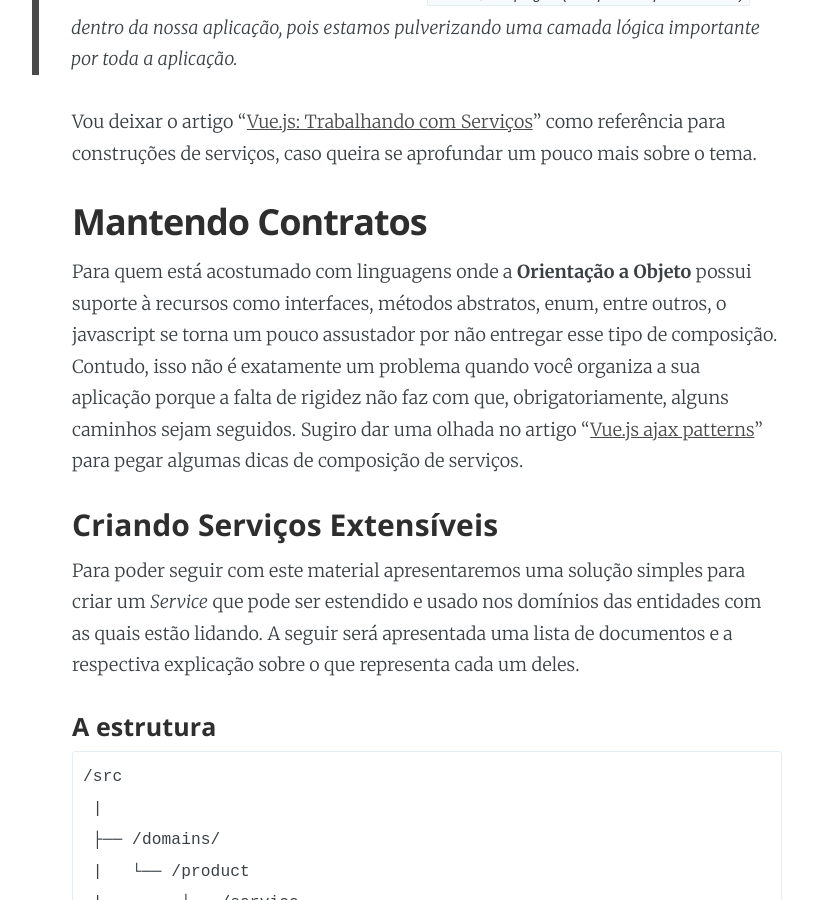
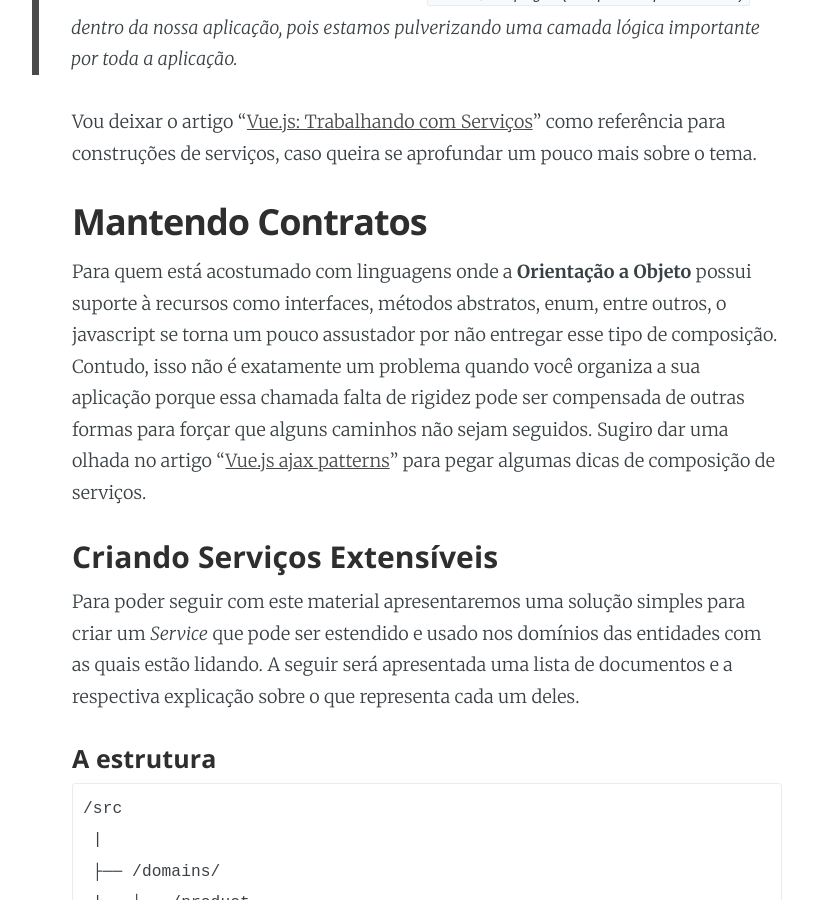
Before and after one commit to vuejs-br/blog, a Jekyll site: the page built from _posts/2018-05-22-injetando-servicos-em-componentes-de-forma-transparente.md, in a window 1280 px wide and 900 px high, scrolled down 1325 px. Shown: the whole window, without its empty margins (213-1026 px from the left). Built offline with Jekyll 4.4.1, drawn with Linux system fonts in a browser that asks for light colours; comment, search, counter and statistics services are not loaded.

Commit message:
Revisar texto do artigo

```diff
--- a/_posts/2018-05-22-injetando-servicos-em-componentes-de-forma-transparente.md
+++ b/_posts/2018-05-22-injetando-servicos-em-componentes-de-forma-transparente.md
@@ -28,7 +28,7 @@ Vou deixar o artigo "[Vue.js: Trabalhando com Serviços](https://blog.codecasts.
 
 ## Mantendo Contratos
 
-Para quem está acostumado com linguagens onde a **Orientação a Objeto** possui suporte à recursos como interfaces, métodos abstratos, enum, entre outros, o javascript se torna um pouco assustador por não entregar esse tipo de composição. Contudo, isso não é exatamente um problema quando você organiza a sua aplicação porque a falta de rigidez não faz com que, obrigatoriamente, alguns caminhos sejam seguidos. Sugiro dar uma olhada no artigo "[Vue.js ajax patterns](http://vuejs-brasil.com.br/vue-js-ajax-patterns/)" para pegar algumas dicas de composição de serviços.
+Para quem está acostumado com linguagens onde a **Orientação a Objeto** possui suporte à recursos como interfaces, métodos abstratos, enum, entre outros, o javascript se torna um pouco assustador por não entregar esse tipo de composição. Contudo, isso não é exatamente um problema quando você organiza a sua aplicação porque essa chamada falta de rigidez pode ser compensada de outras formas para forçar que alguns caminhos não sejam seguidos. Sugiro dar uma olhada no artigo "[Vue.js ajax patterns](http://vuejs-brasil.com.br/vue-js-ajax-patterns/)" para pegar algumas dicas de composição de serviços.
 
 ### Criando Serviços Extensíveis
 
```
